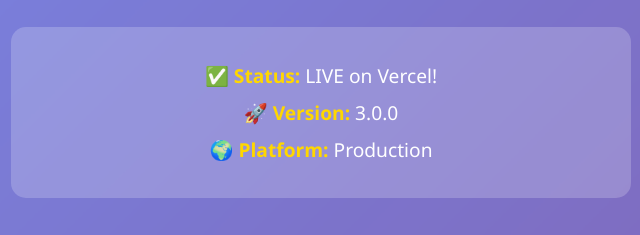
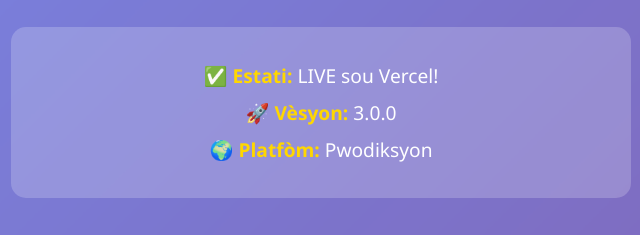
Before and after one commit to GF154/fanerstudio, a plain HTML site: page public/index.html in a window 1280 px wide. Shown: the part 343-578 px from the top of the page, 319-959 px from the left. Drawn offline with Linux system fonts and the light colour scheme; no server answers.

Commit message:
Translate status section to Haitian Creole

```diff
--- a/public/index.html
+++ b/public/index.html
@@ -198,9 +198,9 @@
         <p class="subtitle">Platfòm Pwofesyonèl pou Kreyasyon Kontni an Kreyòl Ayisyen</p>
 
         <div class="status">
-            <p>✅ <strong>Status:</strong> LIVE on Vercel!</p>
-            <p>🚀 <strong>Version:</strong> 3.0.0</p>
-            <p>🌍 <strong>Platform:</strong> Production</p>
+            <p>✅ <strong>Estati:</strong> LIVE sou Vercel!</p>
+            <p>🚀 <strong>Vèsyon:</strong> 3.0.0</p>
+            <p>🌍 <strong>Platfòm:</strong> Pwodiksyon</p>
         </div>
 
         <div class="features">
```
